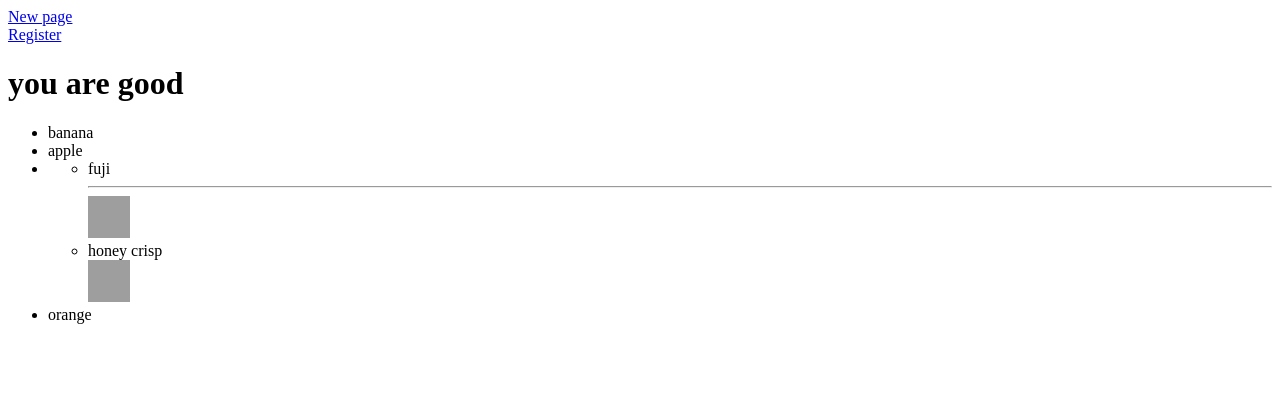
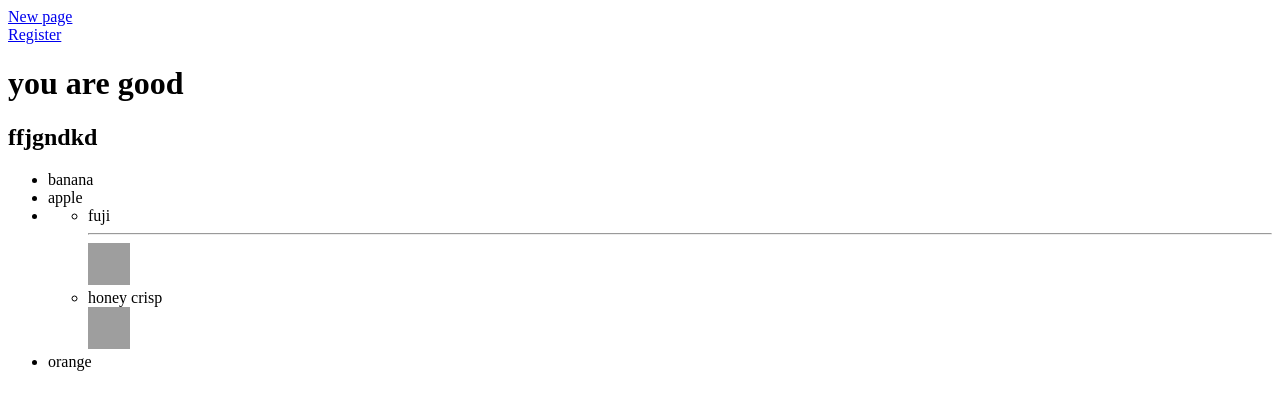
Before and after one commit to Kampsey/background, a plain HTML site: page index.html in a window 1280 px wide. Drawn offline with Linux system fonts and the light colour scheme; grey boxes are pictures that could not be loaded.

Commit message:
new heading

```diff
--- a/index.html
+++ b/index.html
@@ -7,6 +7,8 @@
       <a href="newpage.html">New page</a><br>
       <a href="register.html">Register</a>
       <h1>you are good</h1>
+      <h2>ffjgndkd</h2>
+
       <ul>
         <li>banana</li>
         <li>apple<li>
```
